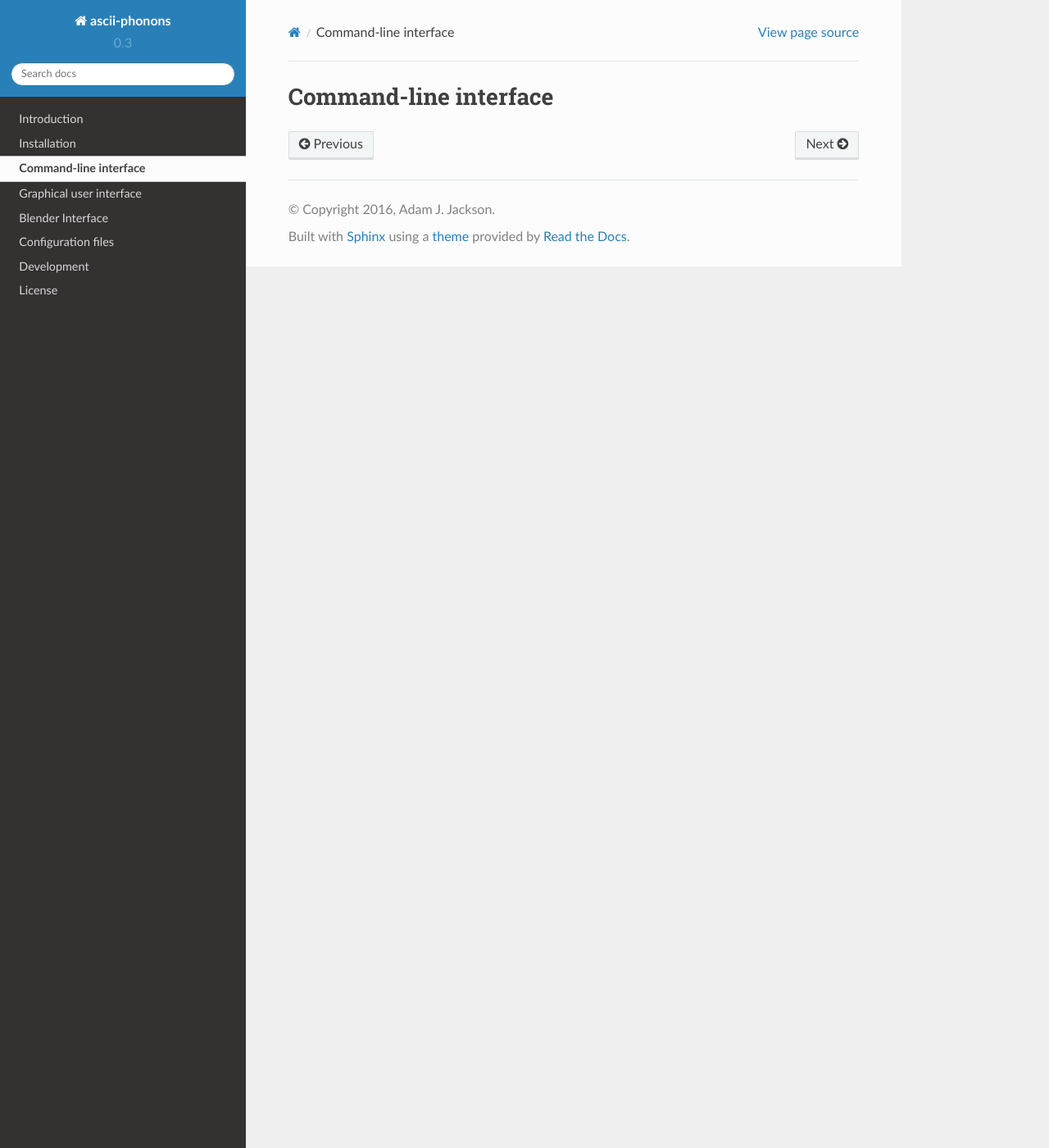
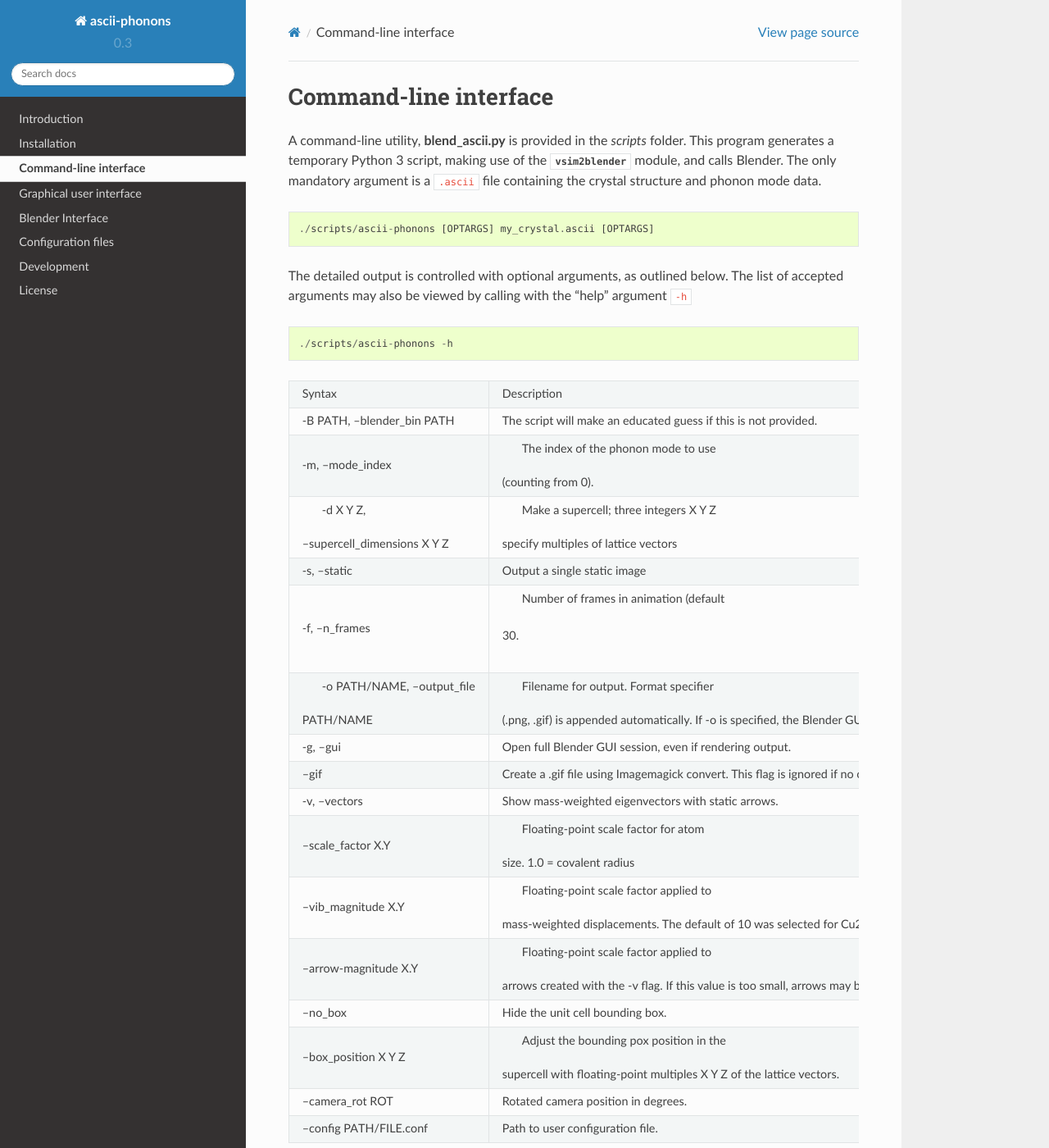
Before and after one commit to ajjackson/ascii-phonons, a Sphinx documentation site: the page built from docs/CLI.rst, in a window 1280 px wide and 1400 px high. Shown: the whole window at 82% size. Built offline with Sphinx 7.4.7 and the Read the Docs theme 2.0.0, drawn with Linux system fonts in a browser that asks for light colours.

Commit message:
Syntax table in docs for CLI. Formatting still a little funky.

```diff
--- a/docs/CLI.rst
+++ b/docs/CLI.rst
@@ -2,3 +2,91 @@
 
 Command-line interface
 ======================
+
+A command-line utility, **blend_ascii.py** is provided in the
+*scripts* folder.  This program generates a temporary Python 3 script,
+making use of the :mod:`vsim2blender` module, and calls Blender.  The
+only mandatory argument is a ``.ascii`` file containing the crystal
+structure and phonon mode data.
+
+::
+
+  ./scripts/ascii-phonons [OPTARGS] my_crystal.ascii [OPTARGS]
+
+The detailed output is controlled with optional arguments, as outlined below.
+The list of accepted arguments may also be viewed by calling with the "help" argument ``-h``
+
+::
+
+  ./scripts/ascii-phonons -h
+
++------------------------------+------------------------------------------+
+| Syntax                       | Description                              |
++------------------------------+------------------------------------------+
+|-B PATH, --blender_bin PATH   |The script will make an educated guess if |
+|                              |this is not provided.                     |
+|                              |                                          |
++------------------------------+------------------------------------------+
+| -m, --mode_index             | The index of the phonon mode to use      |
+|                              |(counting from 0).                        |
++------------------------------+------------------------------------------+
+| -d X Y Z,                    | Make a supercell; three integers X Y Z   |
+|--supercell_dimensions X Y Z  |specify multiples of lattice vectors      |
+|                              |                                          |
++------------------------------+------------------------------------------+
+| -s, --static                 |Output a single static image              |
++------------------------------+------------------------------------------+
+| -f, --n_frames               | Number of frames in animation (default   |
+|                              |30)                                       |
++------------------------------+------------------------------------------+
+| -o PATH/NAME, --output_file  | Filename for output. Format specifier    |
+|PATH/NAME                     |(.png, .gif) is appended automatically. If|
+|                              |-o is specified, the Blender GUI is not   |
+|                              |launched unless -g is also specified.     |
+|                              |                                          |
+|                              |                                          |
++------------------------------+------------------------------------------+
+|-g, --gui                     |Open full Blender GUI session, even if    |
+|                              |rendering output.                         |
++------------------------------+------------------------------------------+
+| --gif                        |Create a .gif file using Imagemagick      |
+|                              |convert. This flag is ignored if no output|
+|                              |file is specified.                        |
+|                              |                                          |
++------------------------------+------------------------------------------+
+| -v, --vectors                |Show mass-weighted eigenvectors with      |
+|                              |static arrows.                            |
++------------------------------+------------------------------------------+
+| --scale_factor X.Y           | Floating-point scale factor for atom     |
+|                              |size. 1.0 = covalent radius               |
++------------------------------+------------------------------------------+
+| --vib_magnitude X.Y          | Floating-point scale factor applied to   |
+|                              |mass-weighted displacements. The default  |
+|                              |of 10 was selected for Cu2ZnSnS4; this may|
+|                              |need to be adjusted for different systems.|
++------------------------------+------------------------------------------+
+| --arrow-magnitude X.Y        | Floating-point scale factor applied to   |
+|                              |arrows created with the -v flag. If this  |
+|                              |value is too small, arrows may be hidden  |
+|                              |inside their atoms!                       |
++------------------------------+------------------------------------------+
+| --no_box                     | Hide the unit cell bounding box.         |
+|                              |                                          |
+|                              |                                          |
+|                              |                                          |
++------------------------------+------------------------------------------+
+| --box_position X Y Z         | Adjust the bounding pox position in the  |
+|                              |supercell with floating-point multiples X |
+|                              |Y Z of the lattice vectors.               |
+|                              |                                          |
++------------------------------+------------------------------------------+
+| --camera_rot ROT             | Rotated camera position in degrees.      |
+|                              |                                          |
+|                              |                                          |
+|                              |                                          |
++------------------------------+------------------------------------------+
+| --config PATH/FILE.conf      | Path to user configuration file.         |
+|                              |                                          |
+|                              |                                          |
+|                              |                                          |
++------------------------------+------------------------------------------+
```
